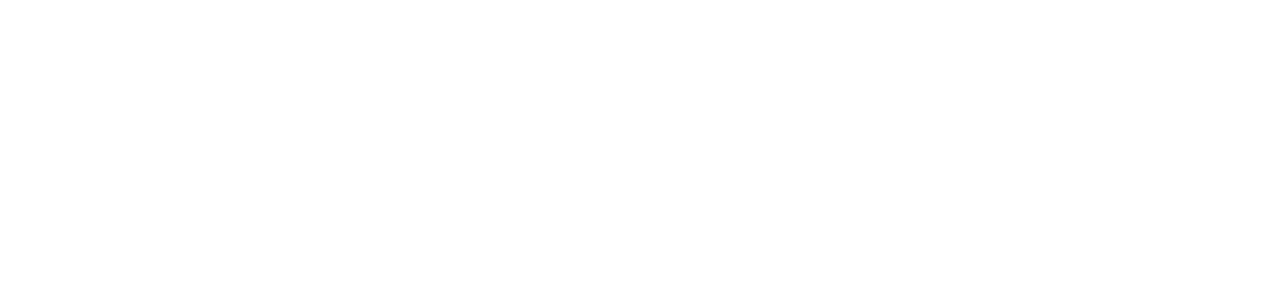
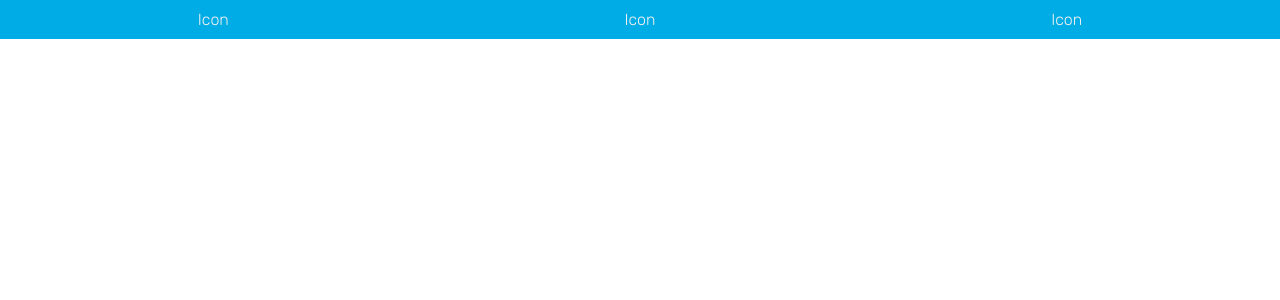
Before and after one commit to zkauansantos/e-commercefe, a React (Vite) app: page / in a window 1280 px wide. Shown: the top 300 px of the page. Built offline with nearby package versions, Linux system fonts and the light colour scheme; a web font is replaced by a local one.

Commit message:
created disclaimer before of the header

```diff
--- a/src/App/index.tsx
+++ b/src/App/index.tsx
@@ -3,12 +3,14 @@ import { ThemeProvider } from 'styled-components';
 
 import { theme } from '../assets/styles/theme/default';
 import { GlobalStyles } from '../assets/styles/GlobalStyles';
+import Disclaimer from '../components/Disclaimer';
 
 export default function App() {
   return (
     <BrowserRouter>
       <ThemeProvider theme={theme}>
         <GlobalStyles />
+        <Disclaimer />
       </ThemeProvider>
     </BrowserRouter>
   );
--- /dev/null
+++ b/src/components/Disclaimer/index.tsx
@@ -0,0 +1,11 @@
+import { Container } from './styles';
+
+export default function Disclaimer() {
+  return (
+    <Container>
+      <span>Icon</span>
+      <span>Icon</span>
+      <span>Icon</span>
+    </Container>
+  );
+}
--- /dev/null
+++ b/src/components/Disclaimer/styles.ts
@@ -0,0 +1,11 @@
+import styled from 'styled-components';
+
+export const Container = styled.div`
+  background: ${({ theme }) => theme.colors.details};
+  padding: 10px 0px;
+  display: flex;
+  justify-content: space-around;
+  align-items: center;
+  color: ${({ theme }) => theme.colors.text};
+  font-weight: 300;
+`;
```
